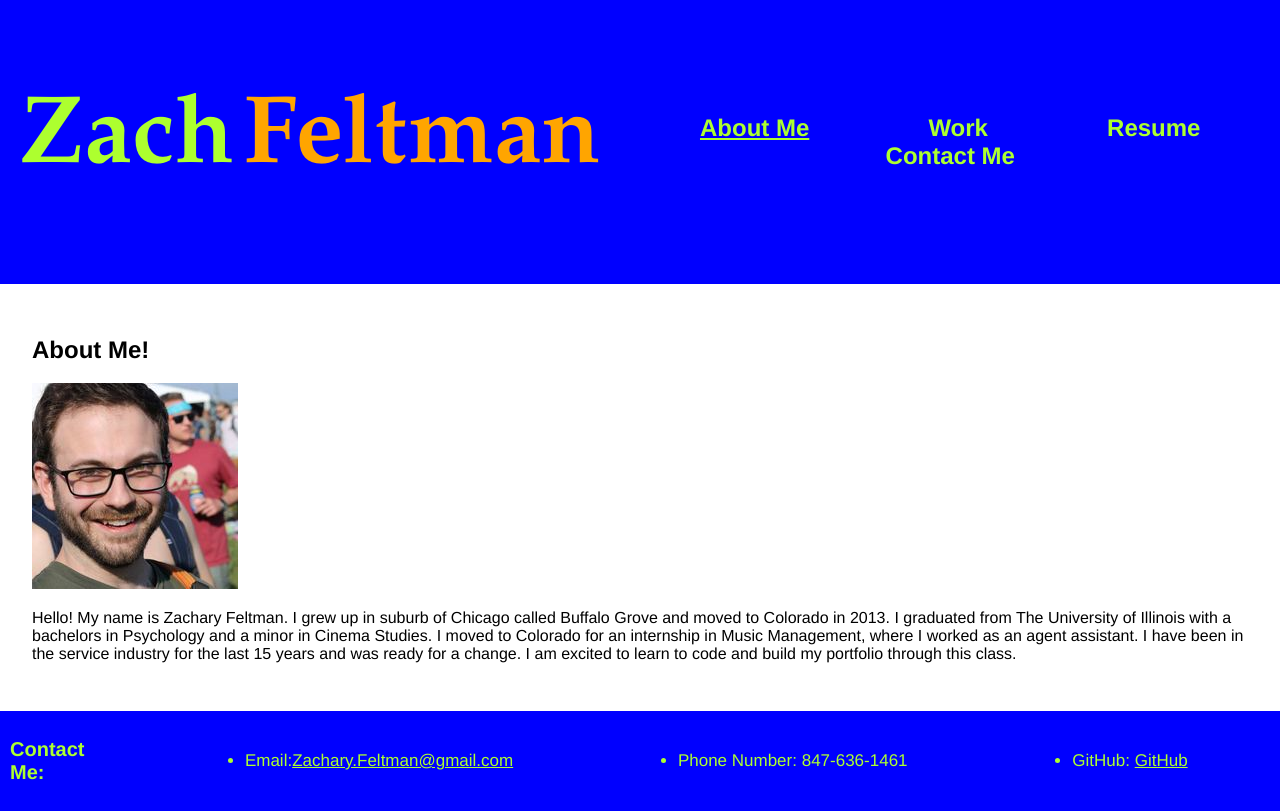
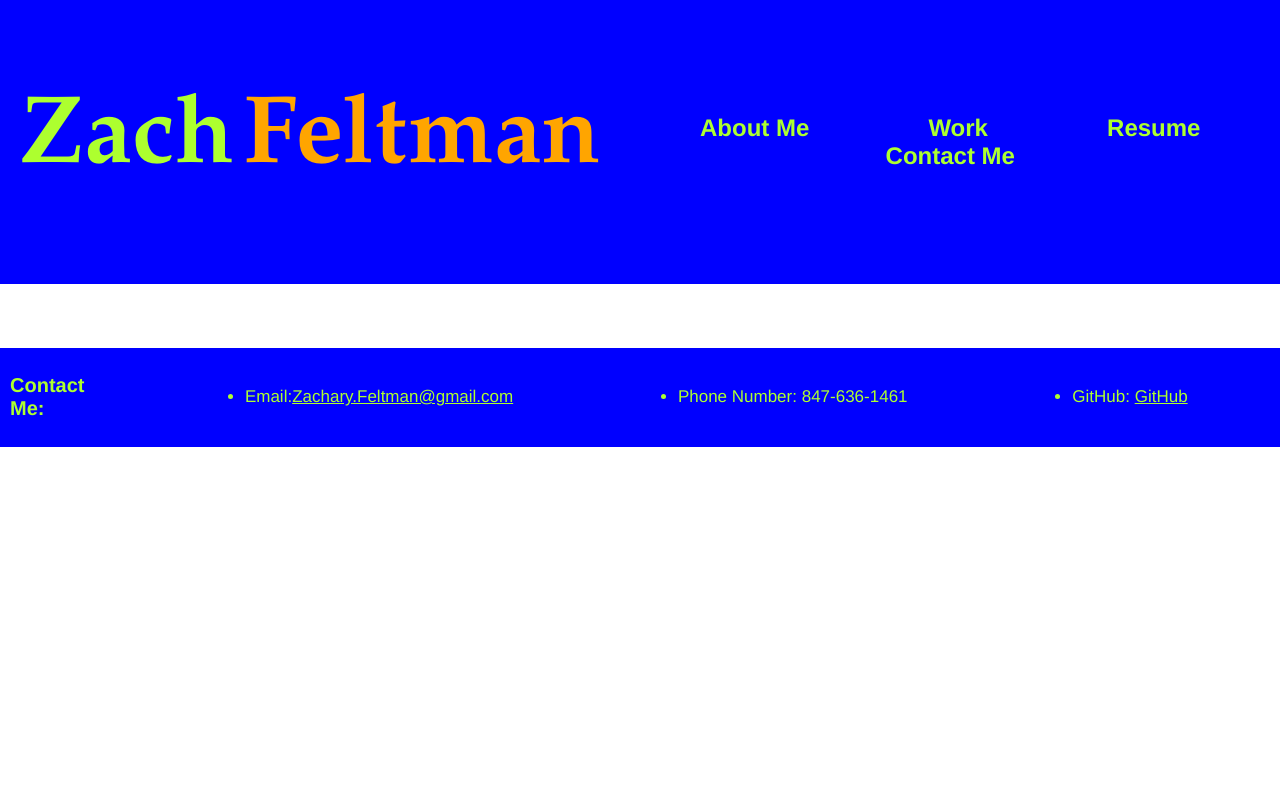
Before and after one commit to ZacharyFeltman/new-react-portfolio, a React (Create React App) app: page / in a window 1280 px wide. Built offline with nearby package versions, Linux system fonts and the light colour scheme.

Commit message:
changes routes

```diff
--- a/src/App.js
+++ b/src/App.js
@@ -12,16 +12,16 @@ function App() {
       <Header />
       <main>
         <Switch>
-          <Route exact path="/">
+          <Route exact path="/react-portfolio">
             <About />
           </Route>
-          <Route exact path="/projects">
+          <Route exact path="/react-portfolio/projects">
             <Projects />
           </Route>
-          <Route exact path="/contact">
+          <Route exact path="/react-portfolio/contact">
             <Contact />
           </Route>
-          <Route exact path="/resume">
+          <Route exact path="/react-portfolio/resume">
             <Resume />
           </Route>
         </Switch>
--- a/src/components/nav.js
+++ b/src/components/nav.js
@@ -6,16 +6,16 @@ export default function Nav() {
     <nav>
       <ul>
         <li>
-          <NavLink exact to="/">About Me</NavLink>
+          <NavLink exact to="/react-portfolio">About Me</NavLink>
         </li>
         <li>
-          <NavLink  to="/projects">Work</NavLink>
+          <NavLink  to="/react-portfolio/projects">Work</NavLink>
         </li>
         <li>
-          <NavLink to="/resume">Resume</NavLink>
+          <NavLink to="/react-portfolio/resume">Resume</NavLink>
         </li>
         <li>
-          <NavLink to="/contact">Contact Me</NavLink>
+          <NavLink to="/react-portfolio/contact">Contact Me</NavLink>
         </li>
       </ul>
     </nav>
```
